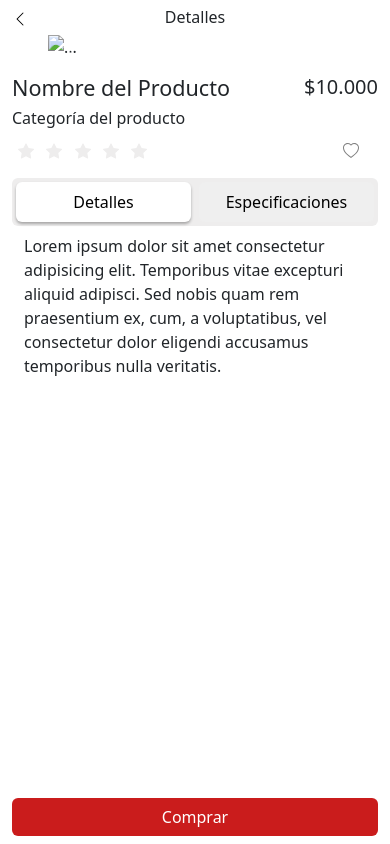
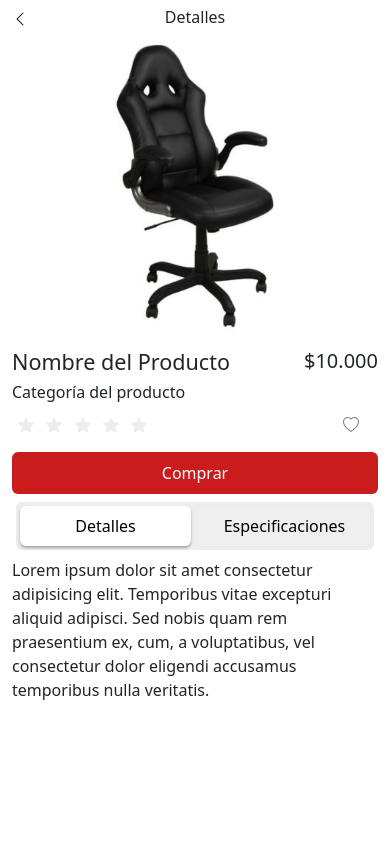
Before and after one commit to LautaroCruzSrur/E-Commerse, a plain HTML site: page source/html/producto.html in a window 390 px wide. Drawn offline with nearby package versions, Linux system fonts and the light colour scheme; files that its build step writes are made by us from their sources.

Commit message:
responsive completado y solución error de git

```diff
--- a/source/css/producto.css
+++ b/source/css/producto.css
@@ -1,3 +1,19 @@
+body{
+    background-color: rgb(238, 237, 237);
+}
+
+nav{
+    background-color: white;
+}
+.mainContent{
+    width: 80%;
+    margin: 10% auto;
+    padding: 1%;
+    background-color: white;
+    border-radius: 25px;
+    box-shadow: 0 2px 3px rgba(0, 0, 0, 0.3);
+}
+
 .buttonBack {
     position: absolute;
     top: 5px;
@@ -18,7 +34,6 @@
 
 .buttonSwitch{
     background-color: rgb(238, 237, 237);
-    padding: 0;
     border-radius: 6px;
 
 }
@@ -43,3 +58,26 @@
     width: 100%;
     color: white;
 }
+
+
+
+@media (max-width: 677px) {
+
+    body {
+        background-color: white;
+    }
+    .mainContent{
+        padding: 0 !important;
+        width: 100%;
+        box-shadow: none;
+    }
+
+    .buttonBuy1{
+        display: none;
+    }
+
+    .buttonBuy2{
+        display: block;
+    }
+
+}
--- a/source/html/producto.html
+++ b/source/html/producto.html
@@ -6,16 +6,14 @@
     <meta name="viewport" content="width=device-width, initial-scale=1.0">
     <title>Producto</title>
     <link href="https://cdn.jsdelivr.net/npm/bootstrap@5.3.0-alpha3/dist/css/bootstrap.min.css" rel="stylesheet" integrity="sha384-KK94CHFLLe+nY2dmCWGMq91rCGa5gtU4mk92HdvYe+M/SXH301p5ILy+dN9+nJOZ" crossorigin="anonymous">
-    <link rel="stylesheet" href="./css/producto.css">
+    <link rel="stylesheet" href="../css/producto.css">
 </head>
 <body>
-    <nav>
-
-    </nav class="fixed-top">
+    <nav class="fixed-top">
         <div class="container-fluid">
             <div class="row">
                 <div class="col">
-                    <a href="./index.html" class="buttonBack">
+                    <a href="../index.html" class="buttonBack">
                         <svg xmlns="http://www.w3.org/2000/svg" width="16" height="16" fill="currentColor" class="bi bi-chevron-left" viewBox="0 0 16 16">
                             <path fill-rule="evenodd" d="M11.354 1.646a.5.5 0 0 1 0 .708L5.707 8l5.647 5.646a.5.5 0 0 1-.708.708l-6-6a.5.5 0 0 1 0-.708l6-6a.5.5 0 0 1 .708 0z"/>
                           </svg>
@@ -24,7 +22,14 @@
                 </div>
             </div>
         </div>
+    </nav >
+
+
     <main>
+
+        <div class="container-fluid mainContent">
+            <div class="row">
+                <div class="col-sm-12 col-md-6">
         <!-- INICIO DE CARRUSEL  -->
 
         <section class="mb-3 px-5">
@@ -32,13 +37,13 @@
             <div id="carouselExample" class="carousel slide">
                 <div class="carousel-inner">
                   <div class="carousel-item active">
-                    <img src="./img/prueba.jpeg" class="d-block w-100" alt="...">
+                    <img src="../img/prueba.jpeg" class="d-block w-100" alt="...">
                   </div>
                   <div class="carousel-item">
-                    <img src="./img/muestraProducto.jpg" class="d-block w-100" alt="...">
+                    <img src="../img/muestraProducto.jpg" class="d-block w-100" alt="...">
                   </div>
                   <div class="carousel-item">
-                    <img src="./img/muestraProducto.jpg" class="d-block w-100" alt="...">
+                    <img src="../img/muestraProducto.jpg" class="d-block w-100" alt="...">
                   </div>
                 </div>
                 <button class="carousel-control-prev" type="button" data-bs-target="#carouselExample" data-bs-slide="prev">
@@ -53,7 +58,9 @@
 
         </section>
         <!-- FIN DE CARRUSEL -->
+                </div>
 
+                <div class="col-sm-12 col-md-6">
                     <section> <!-- DESCRIPCION -->
 
                         <div class="container-fluid">
@@ -107,8 +114,12 @@
                                 </div>
                             </div>
 
-                <div class="container">
-                 <div class="row my-2 buttonSwitch">
+                                <div class="row ">
+                                    <div class="col">
+                                            <button class="btn buttonBuy  py-2 px-4">Comprar</button>
+                                    </div>
+                                </div>
+                             <div class="row my-2 mx-1 buttonSwitch">
                                 <div class="col-6 p-1">
                                     <Button class="w-100 h-100 p-2 buttonSwitch_select" id="btnDetalles">Detalles</Button>
                                 </div>
@@ -127,19 +138,18 @@
                         </div>
 
                     </section>
+                </div>
+            </div>
+        </div>
+
+
+
     </main>
 
     <footer>
-        <div class="container-fluid">
-            <div class="row  fixed-bottom">
-                <div class="col py-2 px-4">
-                        <button class="btn buttonBuy">Comprar</button>
-                </div>
-            </div>
-        </div>
     </footer>
 
     <script src="https://cdn.jsdelivr.net/npm/bootstrap@5.3.0-alpha3/dist/js/bootstrap.bundle.min.js" integrity="sha384-ENjdO4Dr2bkBIFxQpeoTz1HIcje39Wm4jDKdf19U8gI4ddQ3GYNS7NTKfAdVQSZe" crossorigin="anonymous"></script>
-    <script src="./js/productos.js"></script>
+    <script src="../js/productos.js"></script>
 </body>
 </html>
```
Lines whose indentation alone changed are shown as unchanged.
